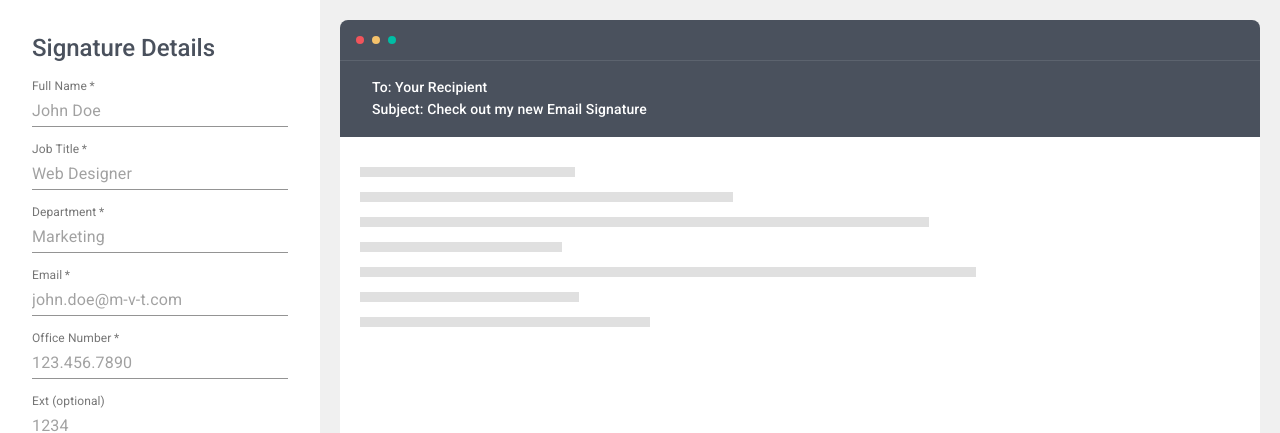
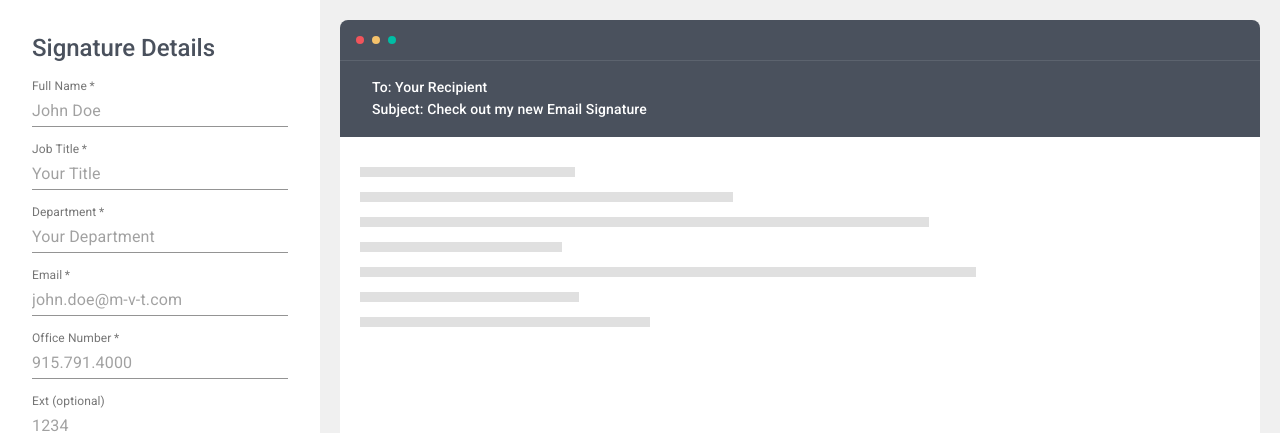
Before and after one commit to driveformv/mvt-email-signature, a React (Create React App) app: page / in a window 1280 px wide. Shown: the top 433 px of the page. Built offline with nearby package versions, Linux system fonts and the light colour scheme.

Commit message:
Change placeholder text on inputs

```diff
--- a/src/App.js
+++ b/src/App.js
@@ -129,7 +129,7 @@ function App() {
 						<TextField
 							name="jobTitle"
 							label="Job Title"
-							placeholder="Web Designer"
+							placeholder="Your Title"
 							style={{ marginTop: 15 }}
 							InputLabelProps={{ shrink: true }}
 							fullWidth
@@ -138,7 +138,7 @@ function App() {
 						<TextField
 							name="department"
 							label="Department"
-							placeholder="Marketing"
+							placeholder="Your Department"
 							style={{ marginTop: 15 }}
 							InputLabelProps={{ shrink: true }}
 							fullWidth
@@ -156,7 +156,7 @@ function App() {
 						<PhoneNumberInput
 							name="officeNumber"
 							label="Office Number"
-							placeholder="123.456.7890"
+							placeholder="915.791.4000"
 							style={{ marginTop: 15 }}
 							InputLabelProps={{ shrink: true }}
 							fullWidth
```
